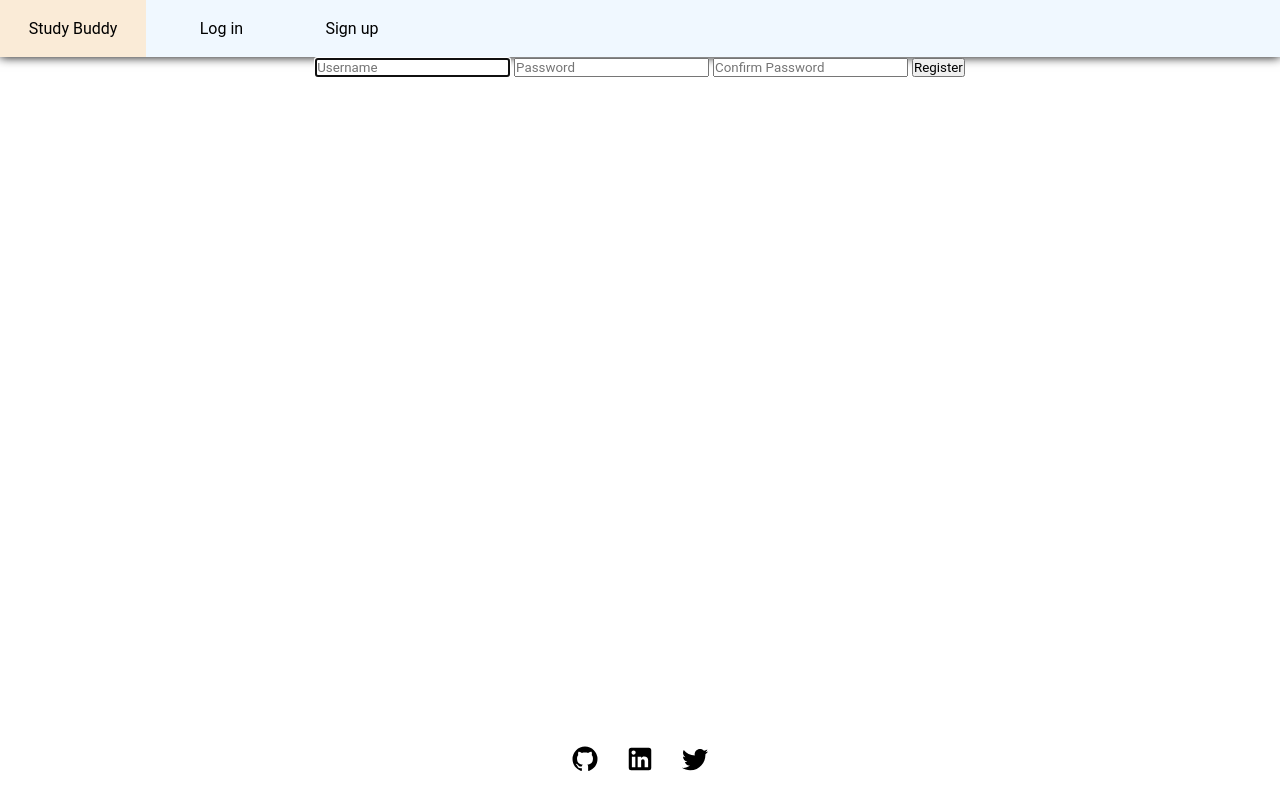
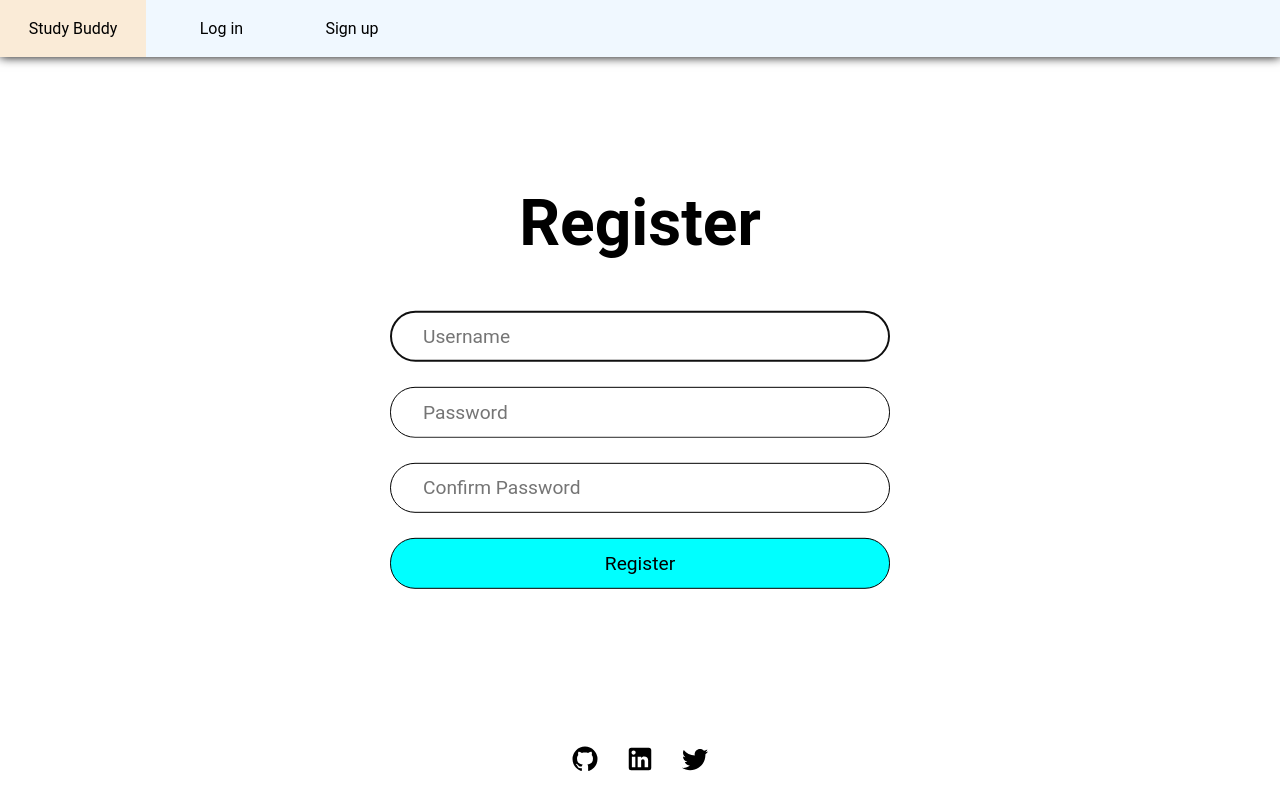
Before and after one commit to Poobly/day-planner, a Flask app: page /register in a window 1280 px wide. Run offline with Flask 3, Linux system fonts and the light colour scheme.

Commit message:
register page styling

```diff
--- a/static/styles/styles.css
+++ b/static/styles/styles.css
@@ -96,3 +96,46 @@ svg {
 button {
     cursor: pointer;
 }
+
+.main-inner-con {
+    /* background-color: rgb(186, 255, 255); */
+    position: relative;
+    top: 50%;
+    left: 50%;
+    transform: translate(-50%, -50%);
+    width: min-content;
+}
+
+.login-text, .register-text {
+    font-size: 4rem;
+}
+
+.login-form, .register-form{
+    width: 500px;
+    margin-top: 50px;
+    gap: 25px;
+}
+
+.login-input, .register-input {
+    border: solid 1px black;
+    border-radius: 25px;
+
+}
+
+.login-submit, .register-submit {
+    color: black;
+    background-color: rgb(0, 255, 255);
+    border: 0.3px solid black;
+    border-radius: 25px;
+}
+
+.login-input, .login-submit, .register-input, .register-submit {
+    padding: 0.8rem 2rem;
+    font-size: 1.2rem;
+}
+
+.login-submit:hover {
+    color: white;
+    background-color: rgb(16, 167, 167);
+
+}
--- a/templates/register.html
+++ b/templates/register.html
@@ -2,13 +2,16 @@
 
 
 {% block main %}
-<form action="/register" method="post">
-    {% if username_taken %}
-        <span style="color: red;">Username is taken</span>
-    {% endif %}
-    <input class="input-form" id="username" type="text" name="username" placeholder="Username" autocomplete="off" autofocus>
-    <input class="input-form" id="password" type="password" name="password" placeholder="Password" autocomplete="off" autofocus>
-    <input class="input-form" id="confirmation" type="password" name="confirmation" placeholder="Confirm Password" autocomplete="off" autofocus>
-    <button class="form-button" type="submit">Register</button>
-</form>
+<div class="main-inner-con">
+    <h1 class="register-text">Register</h1>
+    <form class="register-form f-col" action="/register" method="post">
+        {% if username_taken %}
+            <span style="color: red;">Username is taken</span>
+        {% endif %}
+        <input class="register-input" id="username" type="text" name="username" placeholder="Username" autocomplete="off" autofocus>
+        <input class="register-input" id="password" type="password" name="password" placeholder="Password" autocomplete="off" autofocus>
+        <input class="register-input" id="confirmation" type="password" name="confirmation" placeholder="Confirm Password" autocomplete="off" autofocus>
+        <button class="register-submit" type="submit">Register</button>
+    </form>
+</div>
 {% endblock %}
```
Also changed, not shown: static/styles/login.css (deleted, +0 -42 lines).
